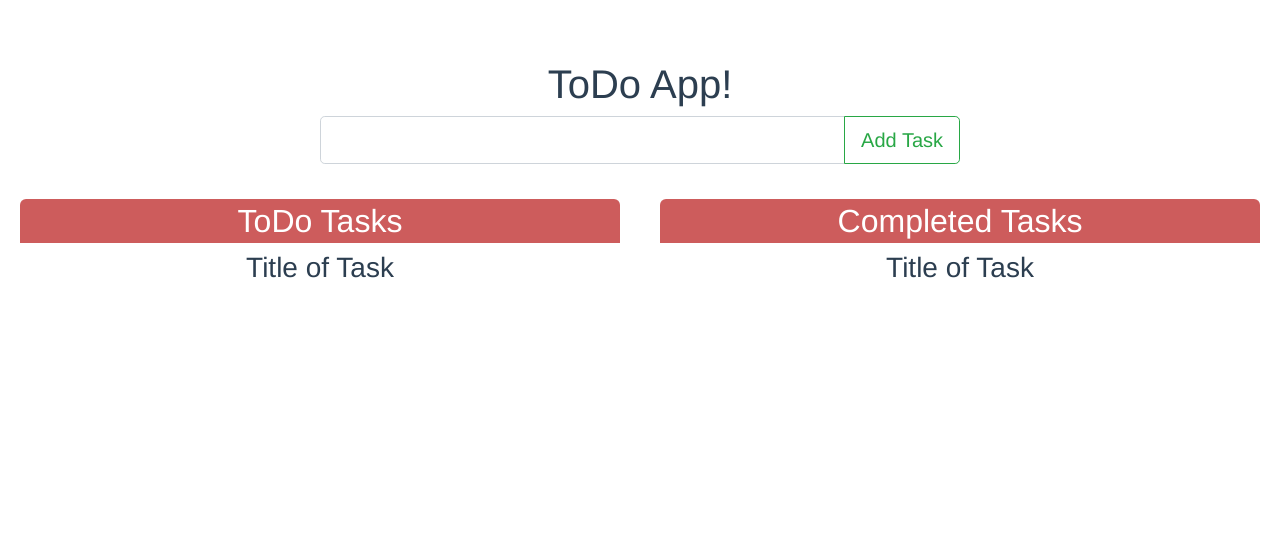
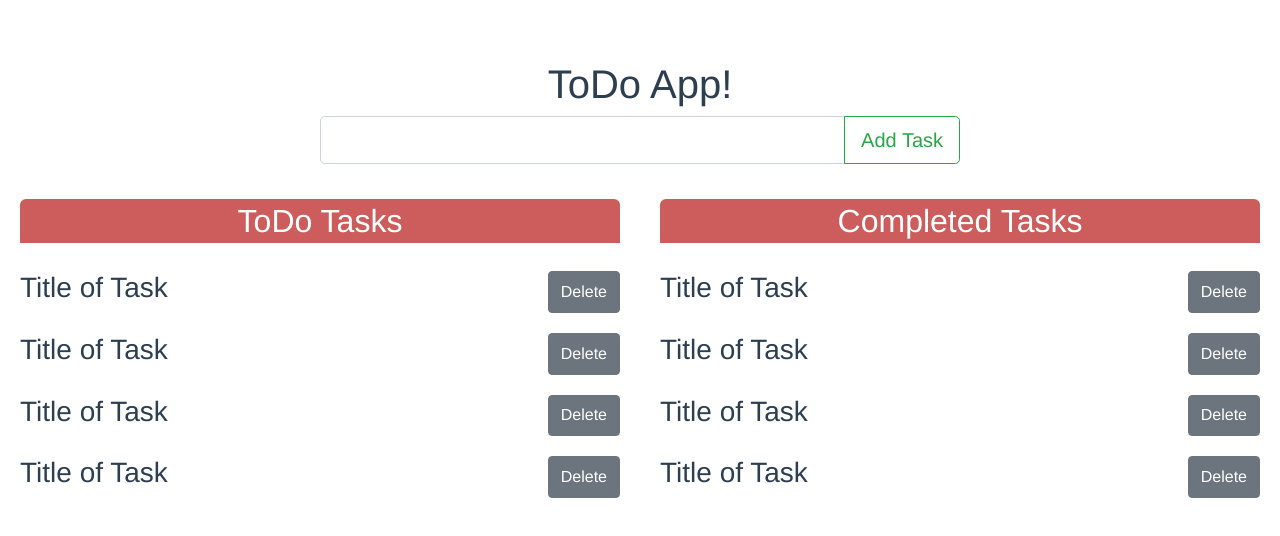
Before and after one commit to MrLuiso/TodoList-Vue, a Vue app: page / in a window 1280 px wide. Shown: the top 536 px of the page. Built offline with nearby package versions, Linux system fonts and the light colour scheme.

Commit message:
Add better Styling for task comonent

```diff
--- a/public/index.html
+++ b/public/index.html
@@ -5,7 +5,7 @@
     <meta http-equiv="X-UA-Compatible" content="IE=edge">
     <meta name="viewport" content="width=device-width,initial-scale=1.0">
     <link rel="icon" href="<%= BASE_URL %>favicon.ico">
-    <title>todoapp</title>
+    <title>ToDo</title>
   </head>
   <body>
     <noscript>
--- a/src/components/TaskColumn.vue
+++ b/src/components/TaskColumn.vue
@@ -1,7 +1,10 @@
 <template>
     <div class="taskColumn">
         <h2 class="title">{{columnTitle}}</h2>
-        <task-uncheked taskTitle="Title of Task"></task-uncheked>
+        <task-uncheked taskTitle="Title of Task" buttonText="Delete"></task-uncheked>
+        <task-uncheked taskTitle="Title of Task" buttonText="Delete"></task-uncheked>
+        <task-uncheked taskTitle="Title of Task" buttonText="Delete"></task-uncheked>
+        <task-uncheked taskTitle="Title of Task" buttonText="Delete"></task-uncheked>
     </div>
 </template>
 
--- a/src/components/TaskUnchecked.vue
+++ b/src/components/TaskUnchecked.vue
@@ -1,22 +1,34 @@
 <template>
     <div class="taskUnchecked">
-        <h3>{{taskTitle}}</h3>
+        <h3 id="tiitle">{{taskTitle}}</h3>
+        <b-button>{{buttonText}}</b-button>
     </div>
 </template>
 
 <script>
 export default {
     name: 'TaskUnchecked',
-    props: ['taskTitle']
+    props: ['taskTitle', 'buttonText']
 }
 </script>
 
 <style scoped>
-.taskUncheked{
+.taskUnchecked{
     display: flex;
     flex: 1;
     flex-direction: row;
-    justify-content: flex-start;
-    background-color: aqua;
+    justify-content: space-between;
+    margin-left: 20px;
+    margin-right: 20px;
+    margin-top: 20px;
+}
+
+#title{
+    display: flex;
+}
+
+#deleteButton{
+    display: flex;
+    justify-self: flex-end;
 }
 </style>
```
